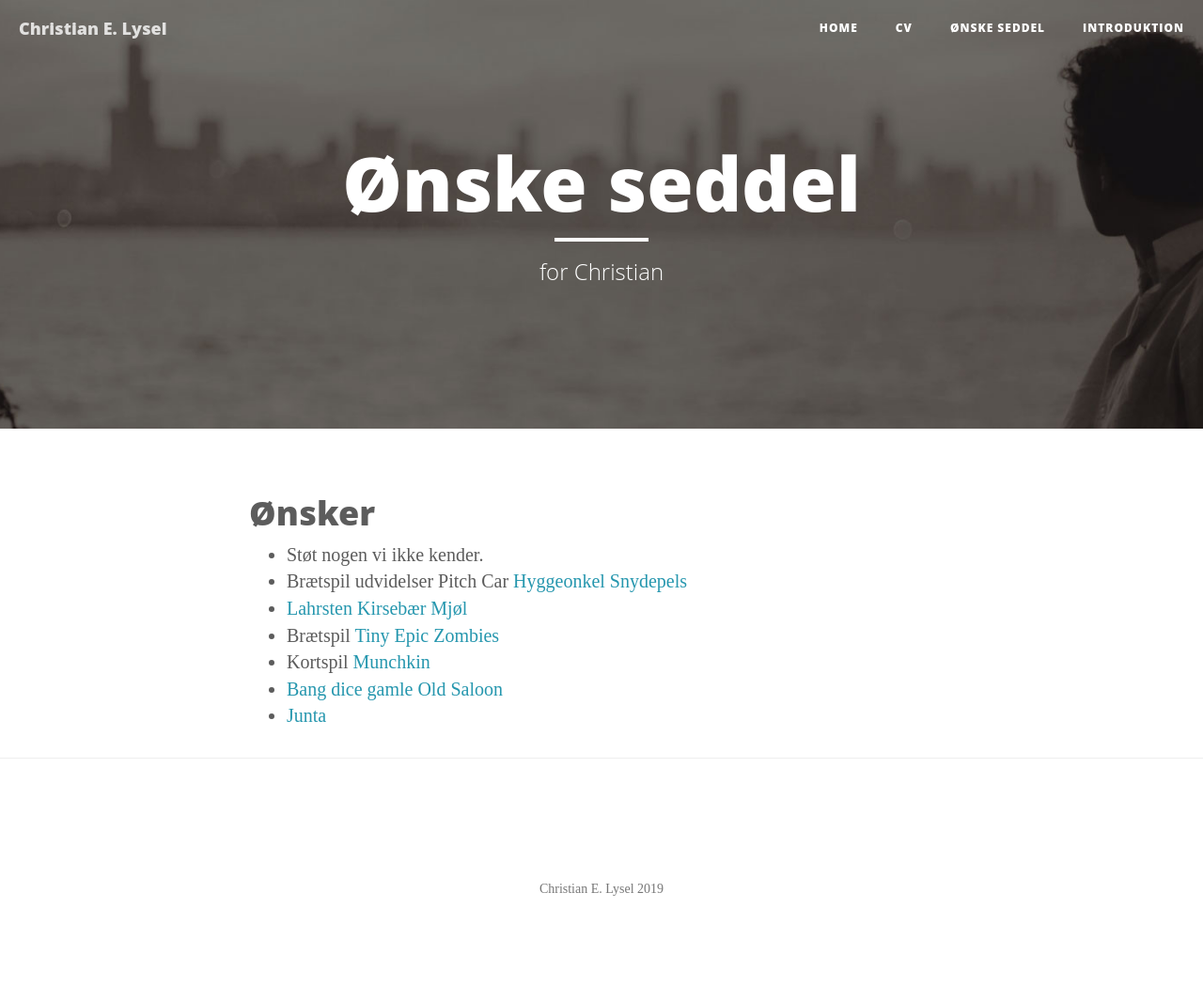
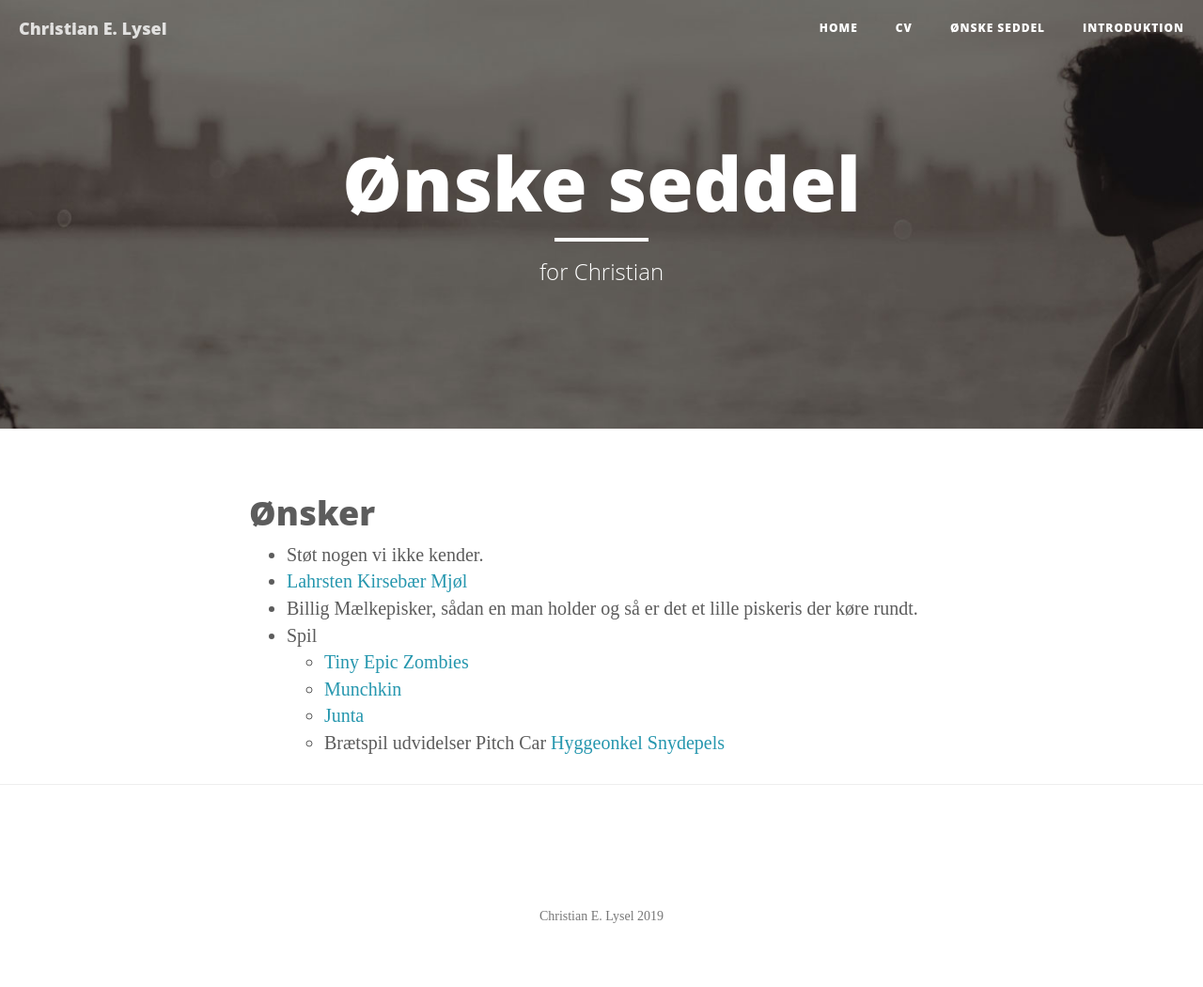
Before and after one commit to clysel/christian.lysel.net, a Jekyll site: the page built from gave.markdown, in a window 1280 px wide. Shown: the whole page at 94% size. Built offline with Jekyll 4.4.1, drawn with Linux system fonts in a browser that asks for light colours; before the commit the page ends 1021 px from its top, so only the background shows below that.

Commit message:
Update gave.markdown

```diff
--- a/gave.markdown
+++ b/gave.markdown
@@ -7,9 +7,10 @@ header-img: "img/about-bg.jpg"
 # Ønsker
 
  * Støt nogen vi ikke kender.
- * Brætspil udvidelser Pitch Car [Hyggeonkel](https://www.hyggeonkel.dk/soeg/?q=Pitch+Car%3A+Extension&cat=boa) [Snydepels](https://snydepels.dk/pages/search-results-page?q=PitchCar%3A+Extension)
  * [Lahrsten Kirsebær Mjøl](https://www.lahrsten.dk/produkter/12kirsebaermjod.html)
- * Brætspil [Tiny Epic Zombies](https://www.hyggeonkel.dk/produkt/tiny-epic-zombies)
- * Kortspil [Munchkin](https://www.hyggeonkel.dk/produkt/munchkin)
- * [Bang dice gamle Old Saloon](https://www.hyggeonkel.dk/produkt/bang-dice-game-old-saloon)
- * [Junta](https://www.hyggeonkel.dk/produkt/junta)
+ * Billig Mælkepisker, sådan en man holder og så er det et lille piskeris der køre rundt.
+ * Spil
+   * [Tiny Epic Zombies](https://www.hyggeonkel.dk/produkt/tiny-epic-zombies)
+   * [Munchkin](https://www.hyggeonkel.dk/produkt/munchkin)
+   * [Junta](https://www.hyggeonkel.dk/produkt/junta)
+   * Brætspil udvidelser Pitch Car [Hyggeonkel](https://www.hyggeonkel.dk/soeg/?q=Pitch+Car%3A+Extension&cat=boa) [Snydepels](https://snydepels.dk/pages/search-results-page?q=PitchCar%3A+Extension)
```
